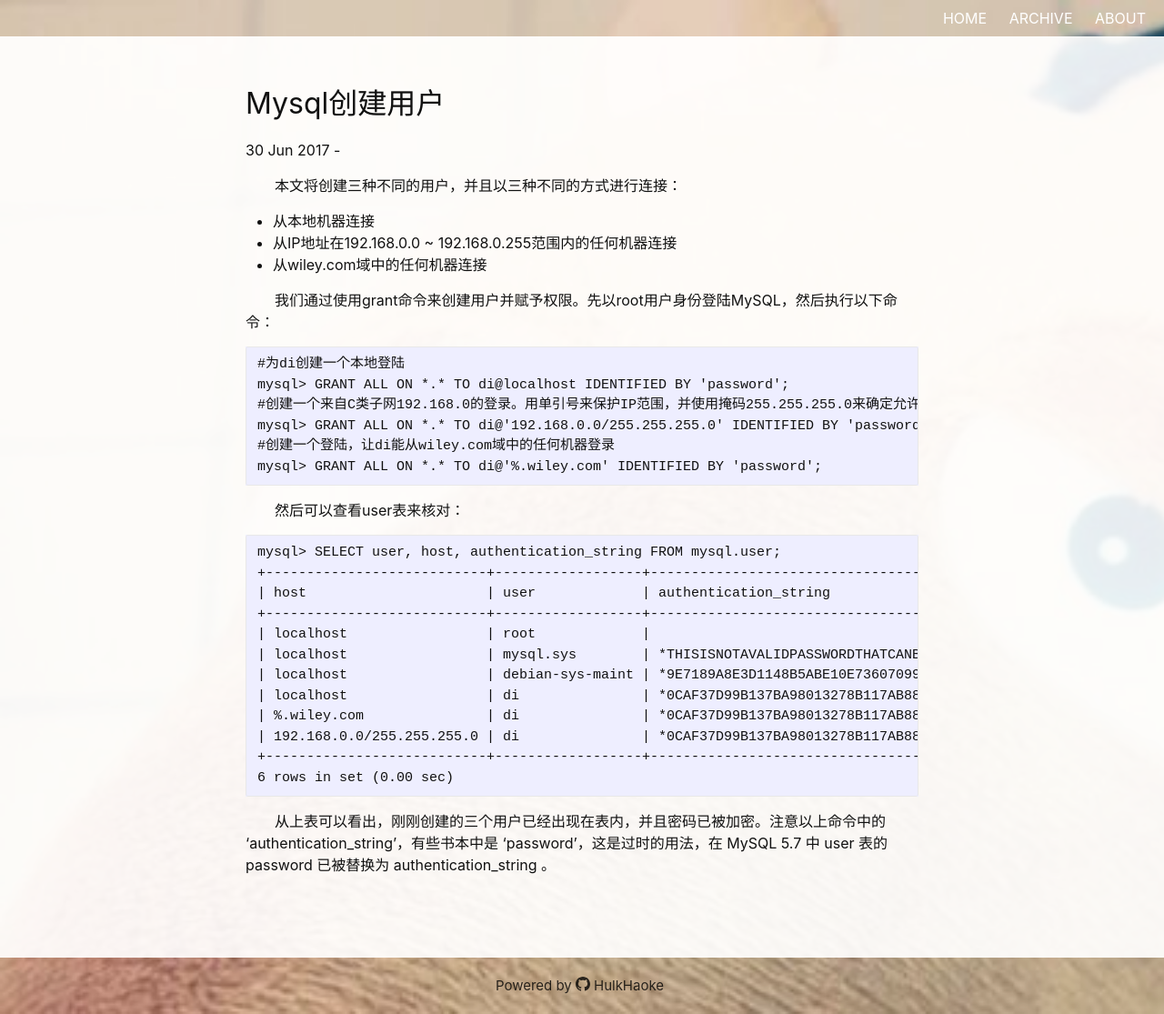
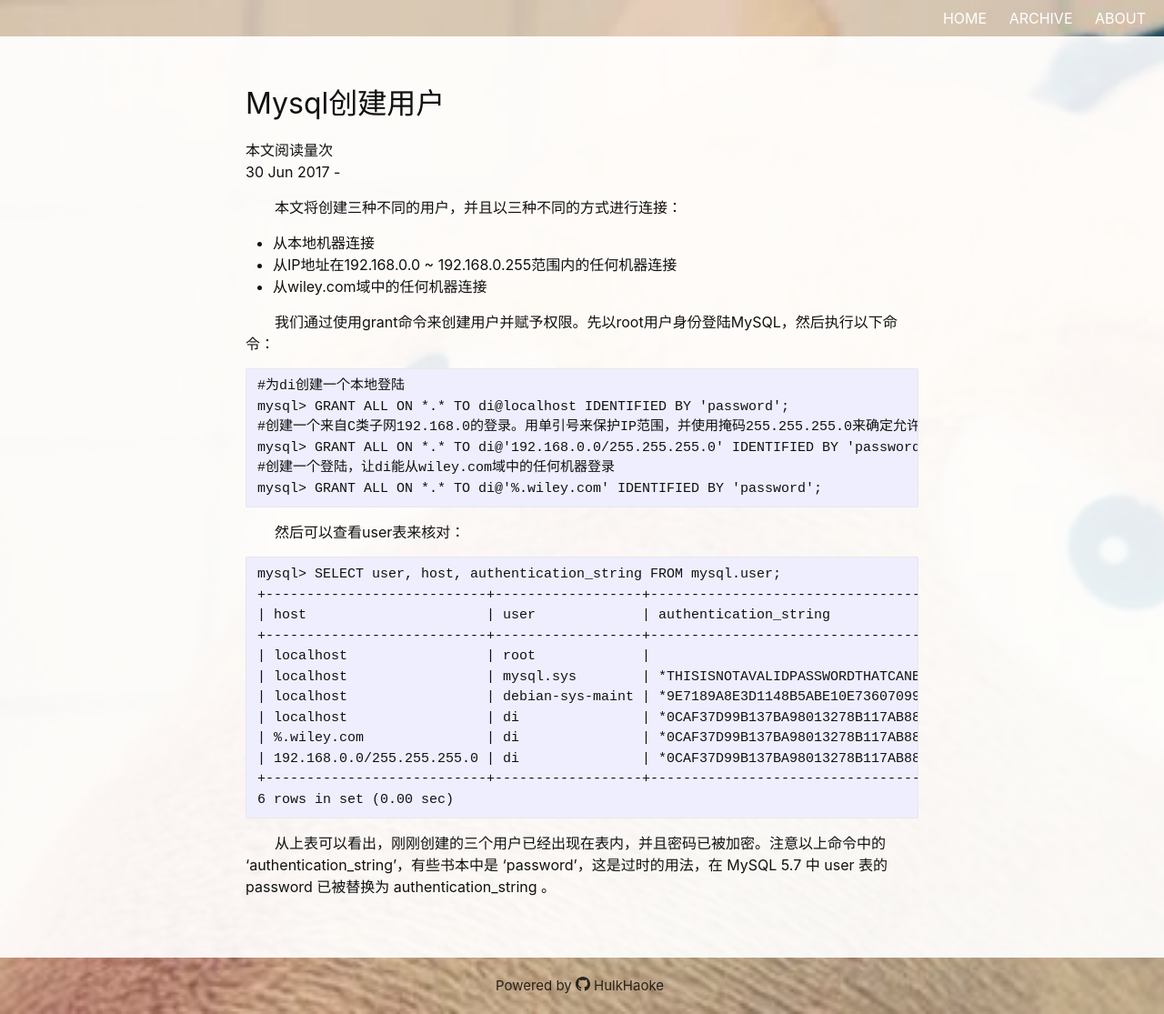
Before and after one commit to Hulkhaoke/HulkHaoke.github.io, a Jekyll site: the page built from _posts/2017-06-30-MySql创建用户.md, in a window 1280 px wide and 1115 px high. Shown: the whole window at 91% size. Built offline with Jekyll 4.4.1, drawn with Linux system fonts in a browser that asks for light colours; comment, search, counter and statistics services are not loaded.

Commit message:
add read num

```diff
--- a/_layouts/default.html
+++ b/_layouts/default.html
@@ -6,6 +6,7 @@
     <meta http-equiv="X-UA-Compatible" content="IE=edge">
     <meta name="viewport" content="width=device-width,initial-scale=1,
         minimum-scale=1,maximum-scale=1,user-scalable=no" />
+    <script async src="//dn-lbstatics.qbox.me/busuanzi/2.3/busuanzi.pure.mini.js"></script>
     <link rel="stylesheet" href="/assets/css/styles.css">
     <title>{{ page.title }}</title>
     <style>
--- a/_layouts/post.html
+++ b/_layouts/post.html
@@ -1,9 +1,13 @@
 ---
 layout: default
 ---
+
 <main class="page-content" aria-label="Content">
     <div class="wrapper">
         <h1>{{ page.title }}</h1>
+        <span id="busuanzi_container_page_pv">
+            本文阅读量<span id="busuanzi_value_page_pv"></span>次
+        </span>
         <p>{{ page.date | date_to_string }} - {{ page.author }}</p>
         {{ content }}
     </div>
```
Also changed, not shown: 9 other files.
